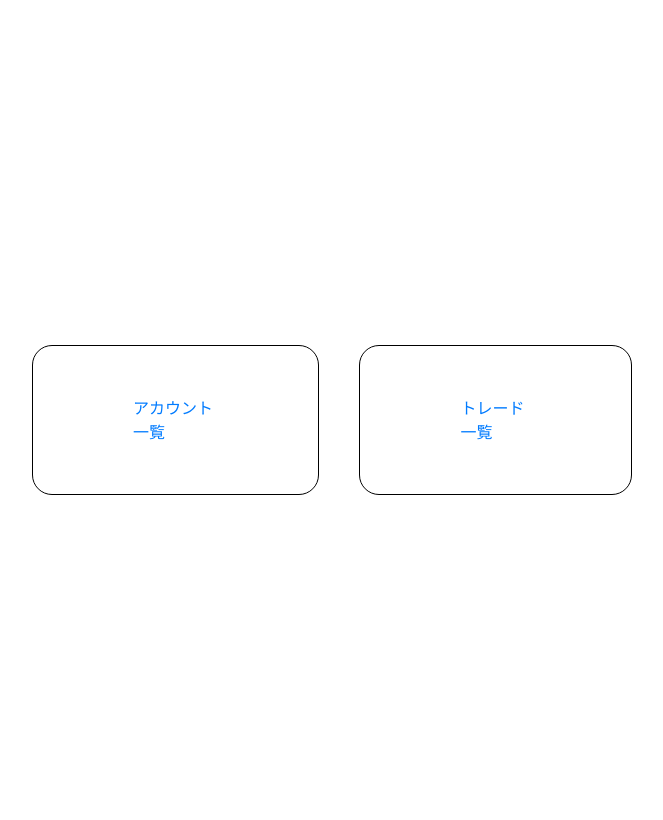
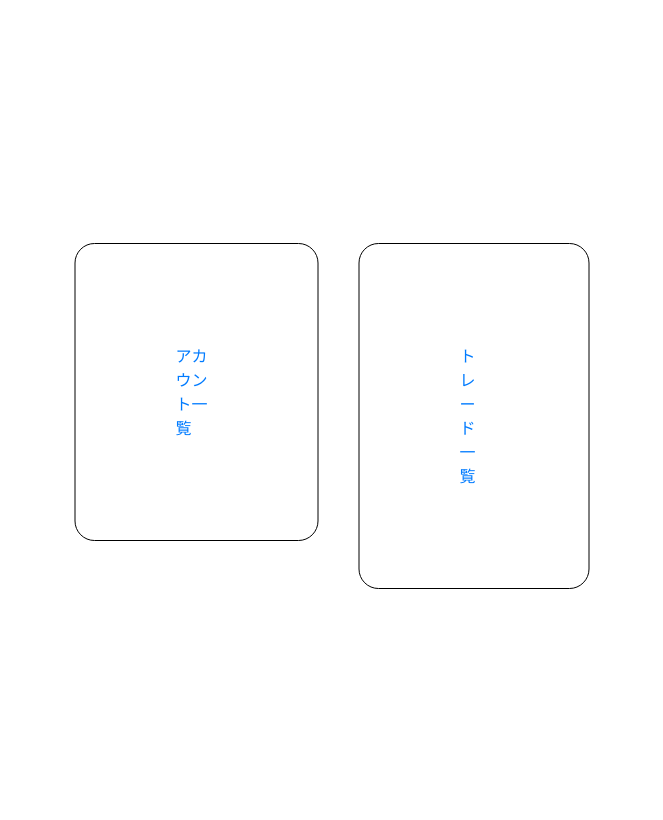
Before and after one commit to var-demiurgos/social-trading, a Django app: page / in a window 1280 px wide. Shown: the whole page, without its empty margins (308-971 px from the left). After the commit the page ends 589 px from the top, so only its background shows below. Run offline with Django 3.2, Linux system fonts and the light colour scheme; some libraries are stand-ins or nearby versions.

Commit message:
make it better

```diff
--- a/SocialTrade/templates/trade/base.html
+++ b/SocialTrade/templates/trade/base.html
@@ -15,9 +15,10 @@
 </head>
 <body>
       <!-- メインコンテント -->
-      <div style="margin-top: 20px;">
-      {% block content %}{% endblock %}
+      <div class="container mt-3">
+          {% block content %}{% endblock %}
       </div>
+
       <!-- Optional JavaScript -->
       <!-- jQuery first, then Popper.js, then Bootstrap JS -->
 
--- a/SocialTrade/templates/trade/index.html
+++ b/SocialTrade/templates/trade/index.html
@@ -8,6 +8,9 @@
 	</div>
 </div>
 <style type="text/css">
+	.container mt-3{
+		margin: 0 !important;
+	}
 	.select{
 		position: relative;
 		height: 100vh;
@@ -23,7 +26,7 @@
 	.select__list__account,
 	.select__list__trade{
 		border: 1px solid #000;
-		padding: 50px 100px;
+		padding: 100px 100px;
 		border-radius: 20px;
 		margin:20px;
 	}
```
